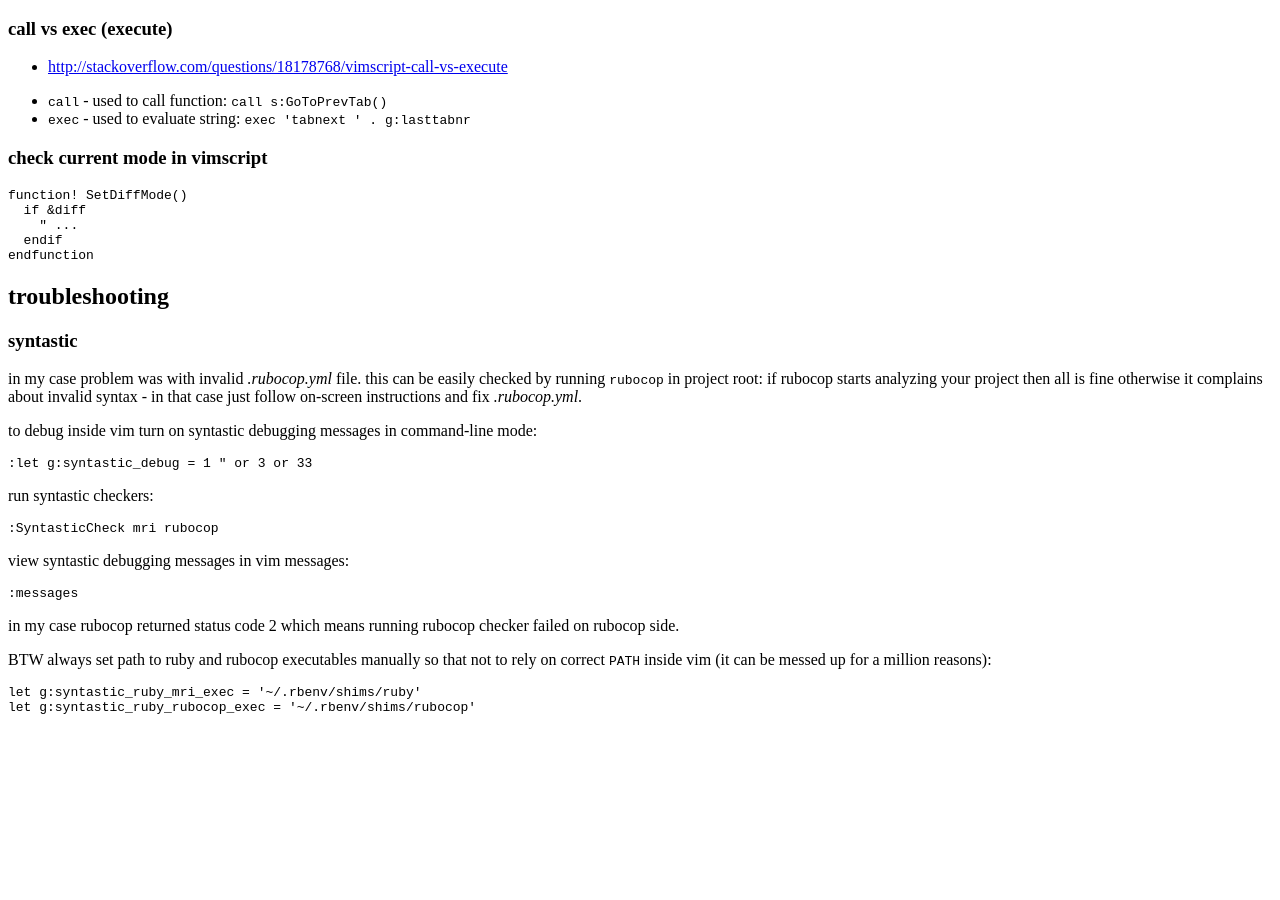
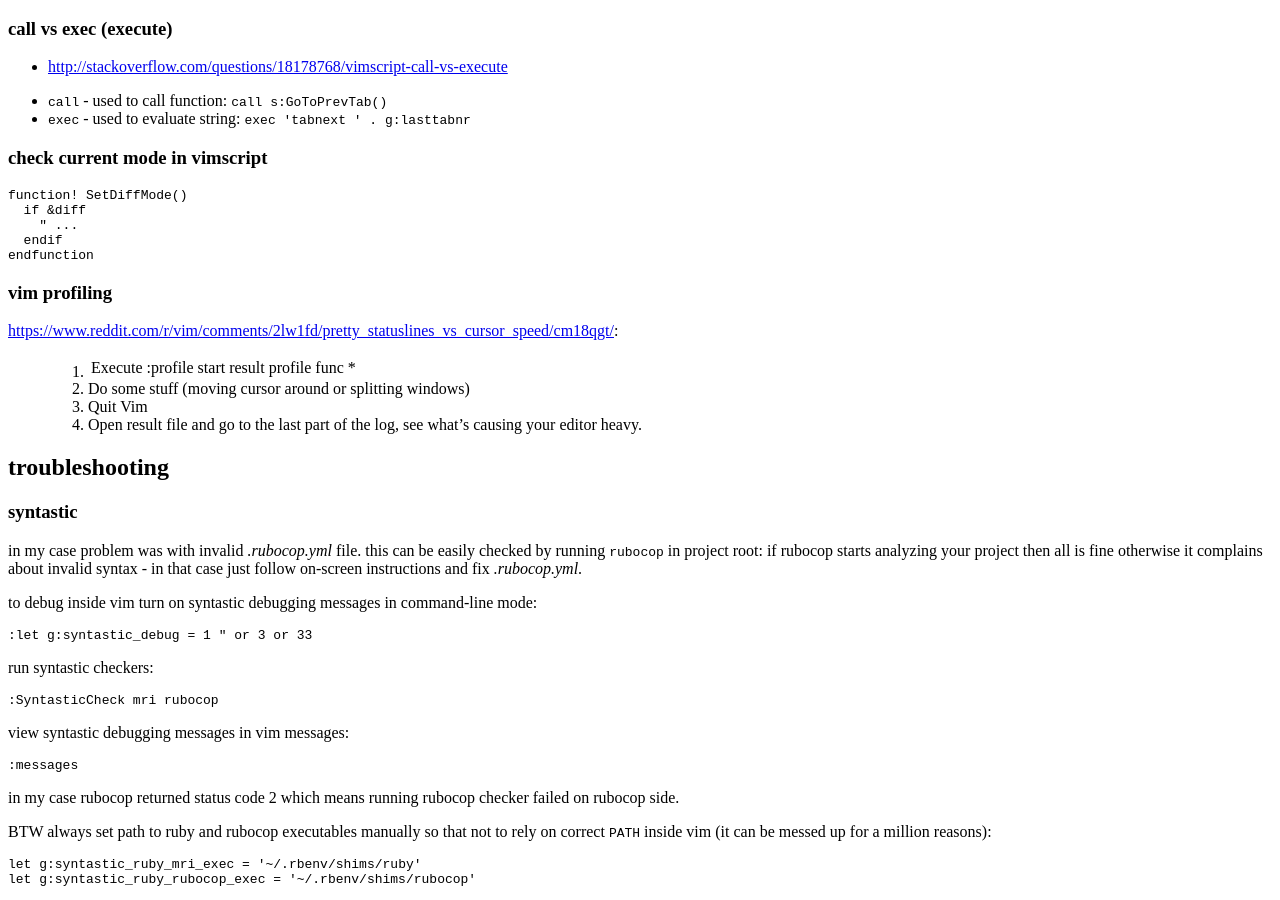
Before and after one commit to tap349/tap349.github.io, a Jekyll site: the page built from _posts/2016-12-11-vim-notes.md, in a window 1280 px wide and 900 px high, scrolled down 1162 px. Built offline with Jekyll 4.4.1, drawn with Linux system fonts in a browser that asks for light colours; before the commit the page ends 1890 px from its top, so only the background shows below that.

Commit message:
update 2017-03-27_01:15:50

````diff
--- a/_posts/2016-12-11-vim-notes.md
+++ b/_posts/2016-12-11-vim-notes.md
@@ -86,6 +86,15 @@ function! SetDiffMode()
 endfunction
 ```
 
+### vim profiling
+
+<https://www.reddit.com/r/vim/comments/2lw1fd/pretty_statuslines_vs_cursor_speed/cm18qgt/>:
+
+> 1. Execute :profile start result | profile func *
+> 2. Do some stuff (moving cursor around or splitting windows)
+> 3. Quit Vim
+> 4. Open result file and go to the last part of the log, see what's causing your editor heavy.
+
 ## troubleshooting
 
 ### syntastic
````
